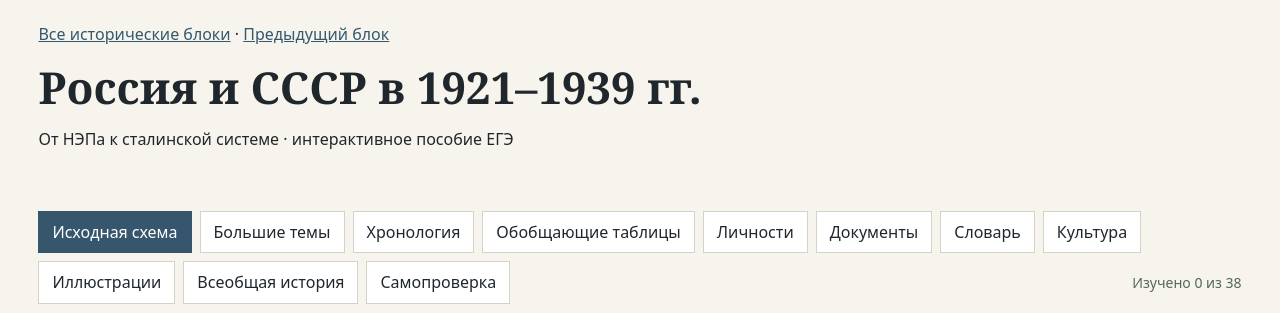
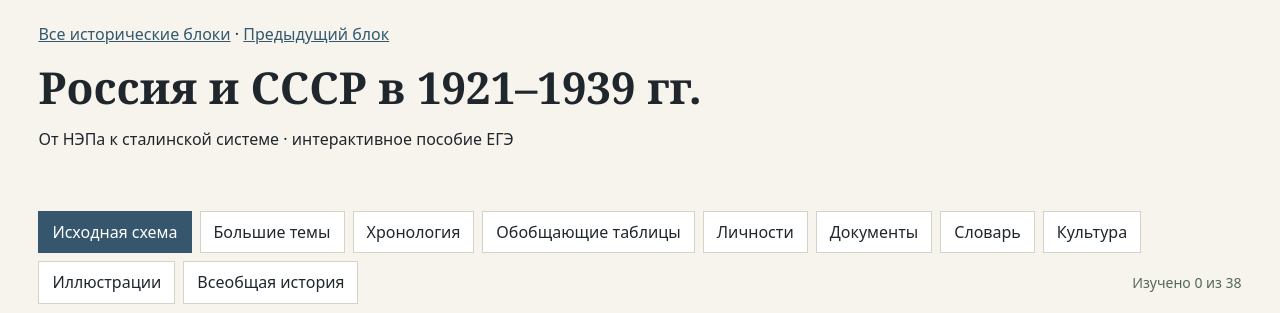
Before and after one commit to voran1987/ege-history, a plain HTML site: page ussr-1921-1939/index.html in a window 1280 px wide. Shown: the top 313 px of the page. Drawn offline with Linux system fonts and the light colour scheme.

Commit message:
Remove author-created self-check sections from both Soviet history blocks

```diff
--- a/ussr-1921-1939/index.html
+++ b/ussr-1921-1939/index.html
@@ -15,7 +15,7 @@ function figure(a){return '<figure class="history-figure"><a href="assets/'+a[0]
 const portraitMap={"И. В. Сталин":"stalin","Н. И. Бухарин":"bukharin","Н. И. Ежов":"yezhov"};
 function portrait(m){const k=portraitMap[m[0]];return k?'<a class="person-image" target="_blank" rel="noopener" href="assets/person-'+k+'.jpg"><img loading="lazy" decoding="async" style="display:block;width:100%;max-height:185px;object-fit:contain" src="assets/person-'+k+'.jpg" alt="'+esc(m[0])+'"></a>':''}
 function personEntry(m){return '<article class="person-entry">'+portrait(m)+'<div><h3>'+esc(m[0])+'</h3><p>'+esc(m[1])+'</p>'+links(m[2])+'</div></article>'}
-const tabs=['Исходная схема','Большие темы','Хронология','Обобщающие таблицы','Личности','Документы','Словарь','Культура','Иллюстрации','Всеобщая история','Самопроверка'];
+const tabs=['Исходная схема','Большие темы','Хронология','Обобщающие таблицы','Личности','Документы','Словарь','Культура','Иллюстрации','Всеобщая история'];
 let done=new Set();try{done=new Set(JSON.parse(localStorage.getItem('history1921-1939')||'[]'))}catch(e){}let active=1,view='Исходная схема',filter='';
 const links=ns=>'<div class="links">'+ns.map(n=>'<button data-topic="'+n+'">'+n+'. '+esc(topics[n-1].title)+' →</button>').join('')+'</div>';
 function wire(root){root.querySelectorAll('[data-topic]').forEach(b=>b.onclick=()=>openTopic(Number(b.dataset.topic)))}
@@ -29,7 +29,7 @@ if(view==='Хронология'){let last=0;el.innerHTML='<h2>Хронолог
 if(view==='Обобщающие таблицы'){el.innerHTML='<h2>Обобщающие таблицы</h2>'+tables.map(t=>'<article class="ref"><h3>'+esc(t[0])+'</h3><div class="tableWrap"><table><thead><tr>'+t[1].map(c=>'<th scope="col">'+esc(c)+'</th>').join('')+'</tr></thead><tbody>'+t[2].map(r=>'<tr>'+r.map(c=>'<td>'+esc(c)+'</td>').join('')+'</tr>').join('')+'</tbody></table></div>'+links(t[3])+'</article>').join('');wire(el);return}
 if(view==='Личности'){el.innerHTML='<h2>Исторические личности</h2><div class="people-grid">'+sections['Личности'].map(personEntry).join('')+'</div>';wire(el);return;}
 if(view==='Иллюстрации'){el.innerHTML='<h2>Исторические иллюстрации</h2><div class="art-grid">'+visuals.map(a=>'<article>'+figure(a)+links(a[3])+'</article>').join('')+'</div>';wire(el);return;}
-if(view==='Самопроверка'){el.innerHTML='<h2>Самопроверка</h2><p class="hint">Авторские тренировочные задания, не из сборника Артасова.</p>'+checks.map((q,i)=>'<article class="quiz"><h3>'+(i+1)+'. '+esc(q[0])+'</h3><input id="answer'+i+'" placeholder="Ваш ответ"> <button data-check="'+i+'">Проверить</button><p id="result'+i+'" aria-live="polite"></p>'+links([q[3]])+'</article>').join('');el.querySelectorAll('[data-check]').forEach(b=>b.onclick=()=>{const i=Number(b.dataset.check),s=$('answer'+i).value.toLowerCase().replace(/ё/g,'е').trim().replace(/[,;\s]+/g,'');$('result'+i).textContent=(s===checks[i][1]?'Верно. ':'Ответ: ')+checks[i][2]});wire(el);return}
+
 el.innerHTML='<h2>'+esc(view)+'</h2>'+ (sections[view]||[]).map(m=>'<article class="ref"><h3>'+esc(m[0])+'</h3><p>'+esc(m[1])+'</p>'+links(m[2])+'</article>').join('');wire(el)}
 render();
 </script></body></html>
```
Also changed, not shown: russia-1917-1921/index.html (+2 -2 lines).
